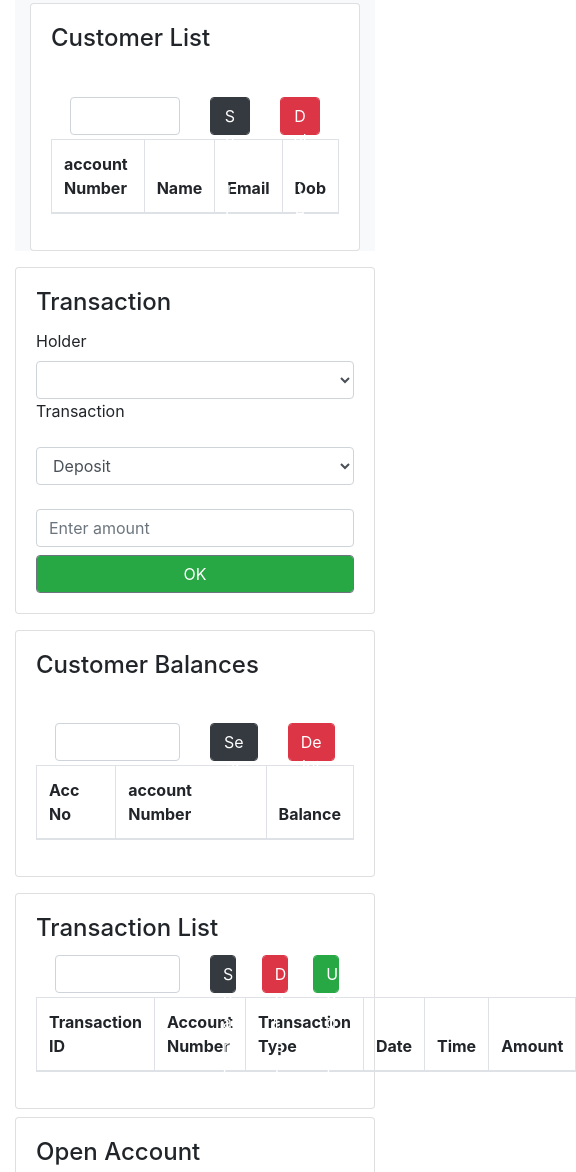
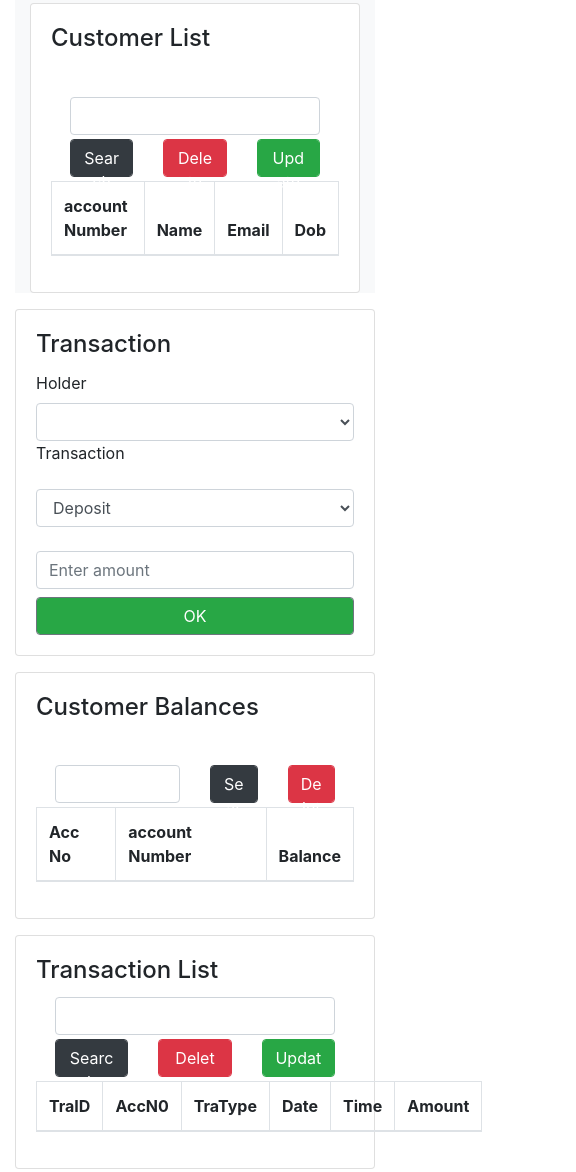
Before and after one commit to alexkemboi/mybankaapp, a website: page index.html in a window 390 px wide. Shown: the part 53-1225 px from the top of the page, 576 px wide, since content can reach past the window. Drawn offline with nearby package versions, Linux system fonts and the light colour scheme.

Commit message:
fixed table and button resposiveness

```diff
--- a/index.html
+++ b/index.html
@@ -75,37 +75,49 @@
       <!--Website body content-->
       <div class="bg-light">
           <!--Customer list-->
-      <div class="col-12">
+      <div class="col-12 ">
         <div class="card mb-3" id="customerListCard">
           <div class="card-body">
             <h4 class="card-title">Customer List</h4>
             <p id="messageDelete" class="text-success text-center"></p>
             <label for="table"></label>
-            <table id="table" class="table table-bordered">
-              <thead>
-                <tr>
             <div class="row m-1">
-                    <div class="col-6">
+              <div class="col-12">
                 <input
                   type="search"
                   id="searchCustomerInput"
                   class="form-control"
                 />
               </div>
-                    <div class="col-3">
-                      <button class="btn btn-dark form-control">
+           </div>
+            <div class="row m-1">
+              <div class="col-4">
+                <button class="btn btn-dark  form-control">
                   Search
                 </button>
               </div>
-                    <div class="col-3">
+              <div class="col-4">
                 <button
-                        class="btn btn-danger form-control"
+                  class="btn btn-danger  form-control"
                   id="deleteCustomer"
                 >
                   Delete
                 </button>
               </div>
+              <div class="col-4">
+                <button
+                  class="btn btn-success  form-control"
+                  id="deleteCustomer"
+                >
+                  Update
+                </button>
               </div>
+
+            </div>
+            <table id="table" class="table table-bordered">
+              <thead>
+                <tr>
+
                 </tr>
                 <tr>
                   <th>account Number</th>
@@ -218,18 +230,20 @@
               <div class="card-body">
                 <h4 class="card-title">Transaction List</h4>
                 <div class="row m-1">
-                  <div class="col-6">
+                  <div class="col-12">
                     <input
                       type="search"
                       id="searchTransactionInput"
                       class="form-control"
                     />
                   </div>
-                  <div class="col-2">
+                </div>
+                <div class="row m-1">
+                  <div class="col-4">
                     <button class="btn btn-dark form-control">Search</button>
                   </div>
 
-                  <div class="col-2">
+                  <div class="col-4">
                     <button
                       class="btn btn-danger form-control"
                       id="deleteTransactionButton"
@@ -237,17 +251,18 @@
                       Delete
                     </button>
                   </div>
-                  <div class="col-2">
+                  <div class="col-4">
                     <button class="btn btn-success form-control">Update</button>
                   </div>
                 </div>
-
+                <div class="row">
+                  <div class="col-12">
                     <table id="table" class="table table-bordered">
                       <thead>
                         <tr>
-                      <th>Transaction ID</th>
-                      <th>Account Number</th>
-                      <th>Transaction Type</th>
+                          <th>TraID</th>
+                          <th>AccN0</th>
+                          <th>TraType</th>
                           <th>Date</th>
                           <th>Time</th>
                           <th>Amount</th>
@@ -255,6 +270,8 @@
                       </thead>
                       <tbody id="transactionTable"></tbody>
                     </table>
+                    </div>
+                    </div>
               </div>
             </div>
           </div>
@@ -349,16 +366,16 @@
       <!--footer component-->
       <footer class="container">
         <div class="row">
-          <div class="col-md-6">
-            <p>Copyright © 2023 ikonex</p>
+          <div class="col-md-4">
+            <p class="text-center">Copyright © 2023 ikonex</p>
           </div>
-          <div class="col-md-6">
-            <ul class="list-inline text-right">
+          <div class="col-md-4">
+            <ul class="list-inline text-center">
               <li class="list-inline-item">
-                <a href="#">Privacy Policy</a>
+                <a class="text-center" href="#">Privacy Policy</a>
               </li>
               <li class="list-inline-item">
-                <a href="#">Terms of Use</a>
+                <a class="text-center" href="#">Terms of Use</a>
               </li>
             </ul>
           </div>
```
Lines whose indentation alone changed are shown as unchanged.
